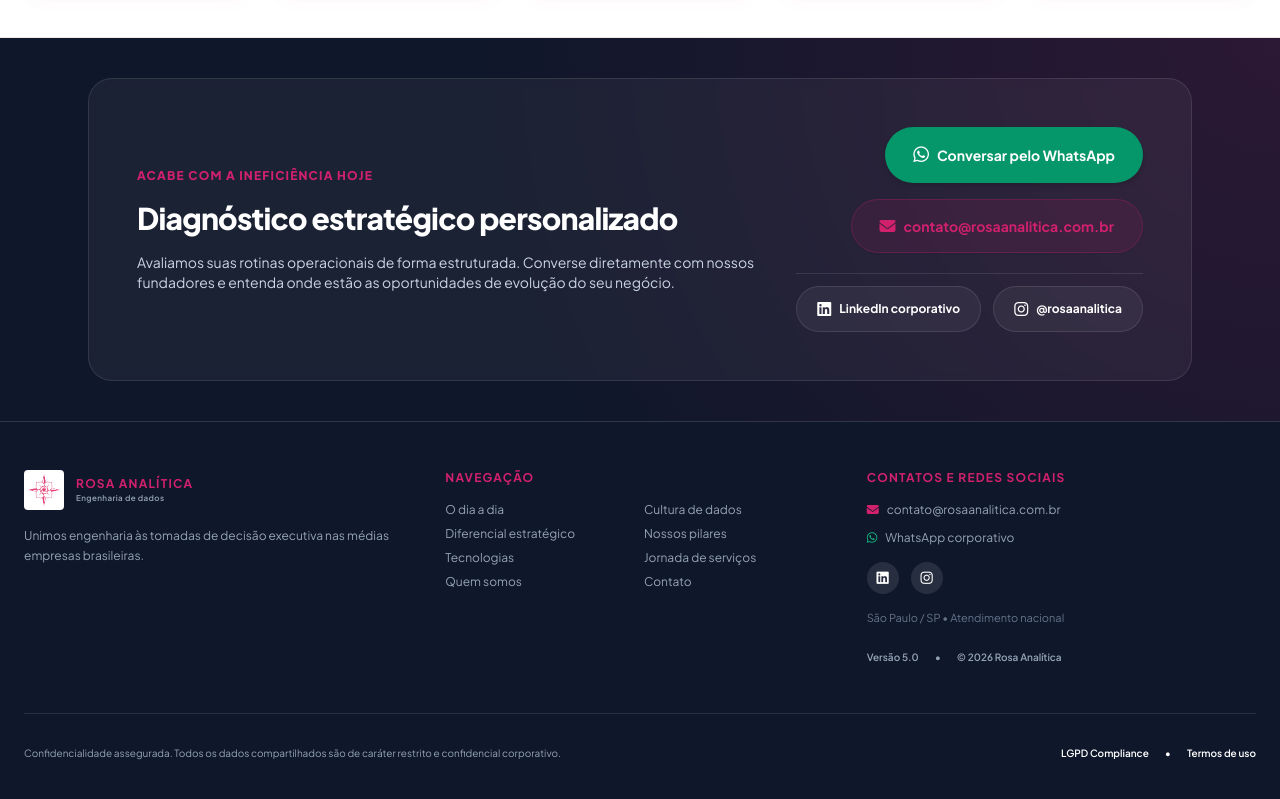
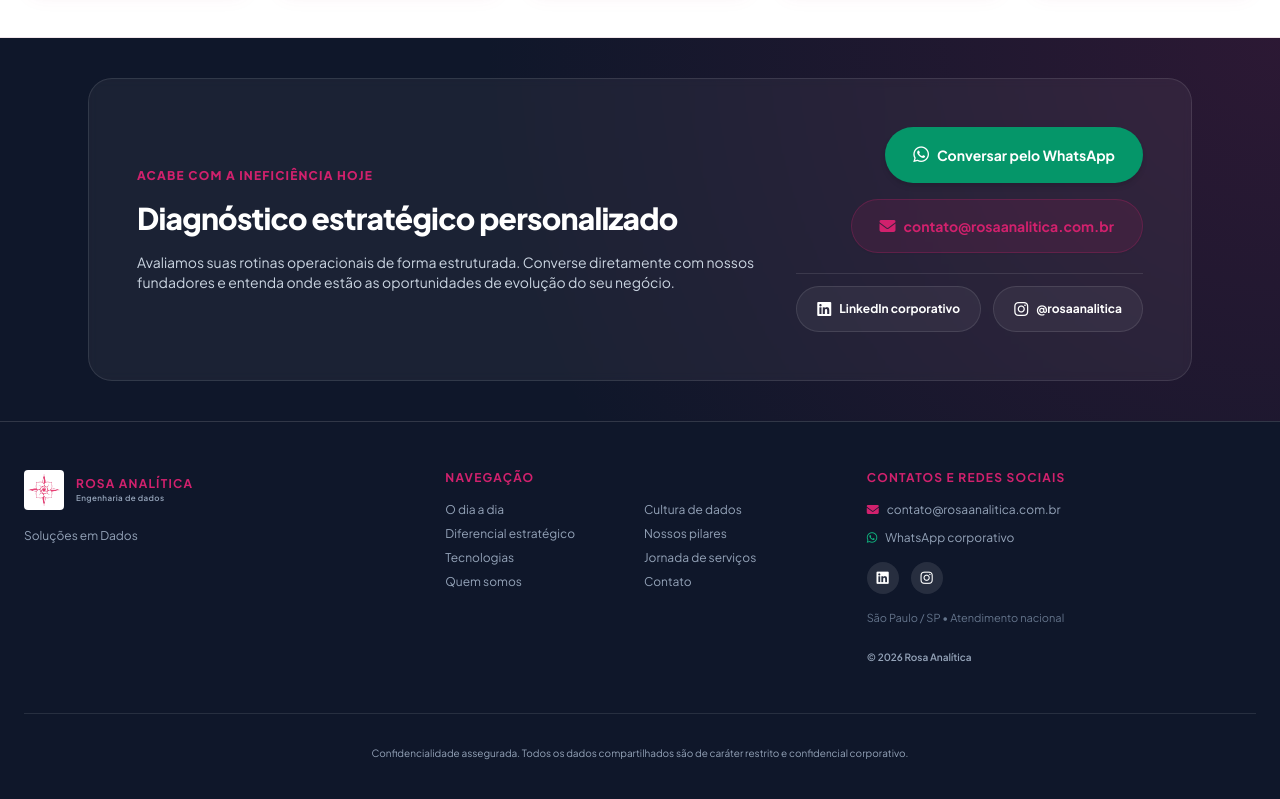
Before and after one commit to RosaAnalitica/Projetos, a plain HTML site: page index.html in a window 1280 px wide. Shown: the part 6106-6905 px from the top of the page. Drawn offline with nearby package versions, Linux system fonts and the light colour scheme; a web font is replaced by a local one.

Commit message:
Update footer: new tagline, remove version label and legal links

```diff
--- a/index.html
+++ b/index.html
@@ -934,7 +934,7 @@
                     </div>
                 </div>
                 <p class="text-xs text-slate-400 leading-relaxed">
-                    Unimos engenharia às tomadas de decisão executiva nas médias empresas brasileiras.
+                    Soluções em Dados
                 </p>
             </div>
 
@@ -978,20 +978,13 @@
                     </p>
                 </div>
                 <div class="flex gap-4 font-semibold text-[10px] text-slate-400 pt-2">
-                    <span>Versão 5.0</span>
-                    <span>•</span>
                     <span>© 2026 Rosa Analítica</span>
                 </div>
             </div>
         </div>
 
-        <div class="max-w-7xl mx-auto flex flex-col md:flex-row justify-between items-center gap-4 text-[10px] text-slate-400">
+        <div class="max-w-7xl mx-auto flex flex-col md:flex-row justify-center items-center gap-4 text-[10px] text-slate-400">
             <p>Confidencialidade assegurada. Todos os dados compartilhados são de caráter restrito e confidencial corporativo.</p>
-            <div class="flex gap-4 font-semibold text-white">
-                <a href="#" class="hover:text-brand-rose transition-all">LGPD Compliance</a>
-                <span>•</span>
-                <a href="#" class="hover:text-brand-rose transition-all">Termos de uso</a>
-            </div>
         </div>
     </footer>
 
```
